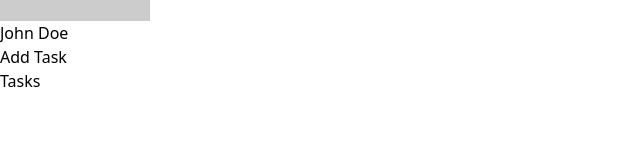
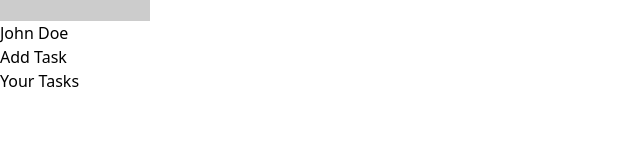
Before and after one commit to 0xf-theo/todoapp-vuejs, a Vue app in the folder frontend/: page / in a window 1280 px wide. Shown: the part 129-289 px from the top of the page, without its empty margins (0-640 px from the left). Built offline with nearby package versions, Linux system fonts and the light colour scheme; what vue3-google-login would draw is missing.

Commit message:
Update Sidebar.vue

```diff
--- a/frontend/src/components/layout/Sidebar.vue
+++ b/frontend/src/components/layout/Sidebar.vue
@@ -18,7 +18,7 @@
         >
       </li>
       <li class="mb-4">
-        <router-link to="/task" class="block px-4 py-2">Tasks</router-link>
+        <router-link to="/task" class="block px-4 py-2">Your Tasks</router-link>
       </li>
       <!-- <li>
         <router-link to="/dashboard/tasks/history" class="block px-4 py-2"
```
